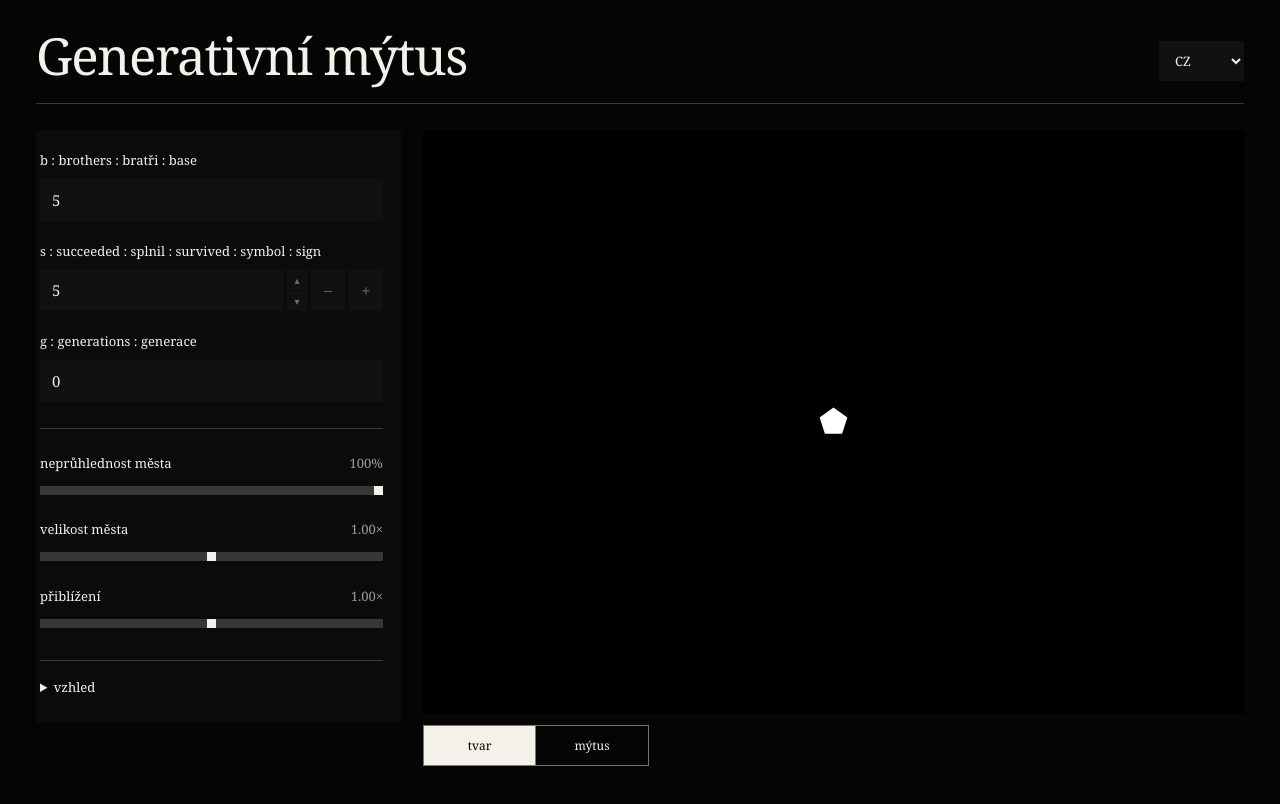
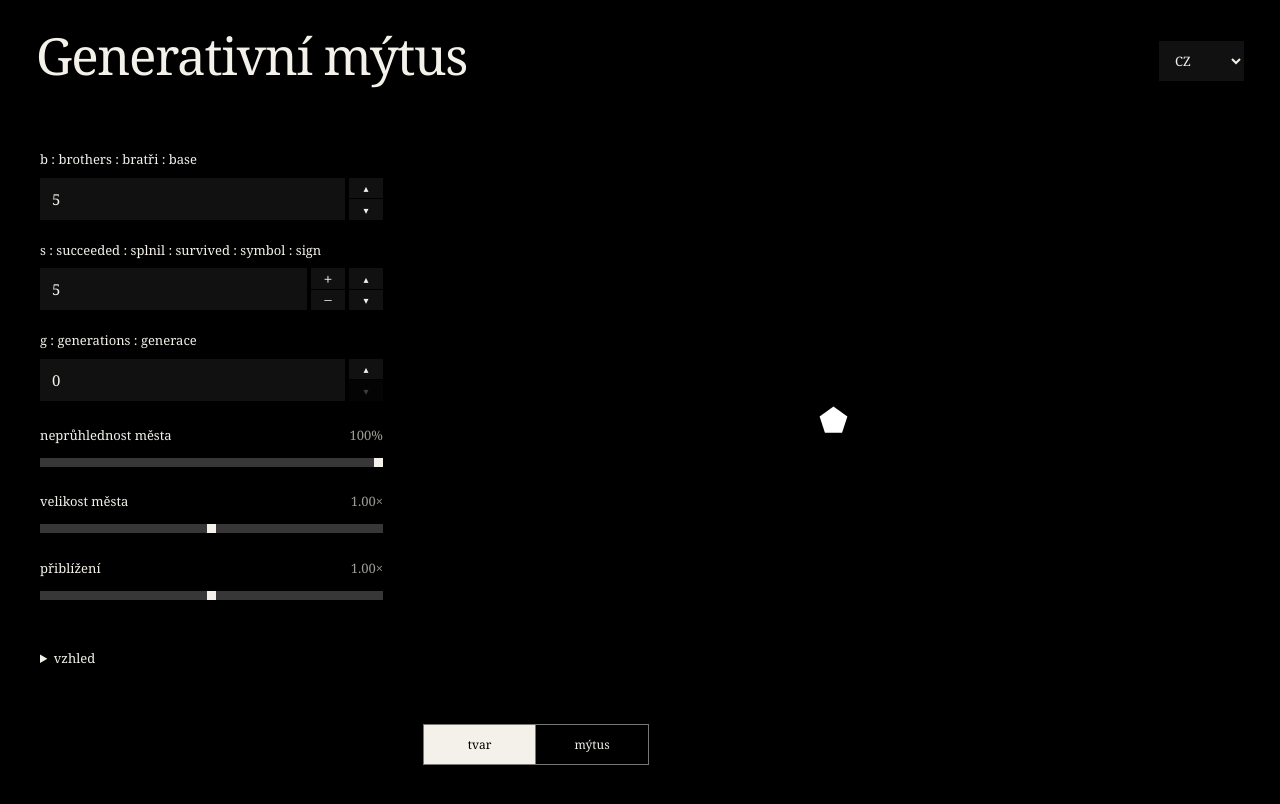
Before and after one commit to costlysignalling/generativemyth, a Next.js app: page / in a window 1280 px wide. Shown: the top 804 px of the page. Built offline with nearby package versions, Linux system fonts and the light colour scheme.

Commit message:
Unify numeric controls and remove separators

```diff
--- a/app/GenerativeMyth.tsx
+++ b/app/GenerativeMyth.tsx
@@ -24,7 +24,7 @@ const copy = {
     advanced: "vzhled",
     cityColor: "barva města",
     landColor: "barva krajiny",
-    reset: "výchozí vzhled",
+    reset: "výchozí",
     downloadSvg: "stáhnout SVG",
     downloadPng: "stáhnout PNG",
     copy: "kopírovat",
@@ -46,7 +46,7 @@ const copy = {
     advanced: "visual settings",
     cityColor: "city color",
     landColor: "land color",
-    reset: "reset appearance",
+    reset: "default",
     downloadSvg: "download SVG",
     downloadPng: "download PNG",
     copy: "copy",
@@ -68,7 +68,7 @@ const copy = {
     advanced: "Darstellung",
     cityColor: "Stadtfarbe",
     landColor: "Landfarbe",
-    reset: "Darstellung zurücksetzen",
+    reset: "Standard",
     downloadSvg: "SVG herunterladen",
     downloadPng: "PNG herunterladen",
     copy: "kopieren",
@@ -89,7 +89,7 @@ const copy = {
     advanced: "apparence",
     cityColor: "couleur de la ville",
     landColor: "couleur du paysage",
-    reset: "réinitialiser l’apparence",
+    reset: "défaut",
     downloadSvg: "télécharger le SVG",
     downloadPng: "télécharger le PNG",
     copy: "copier",
@@ -337,6 +337,13 @@ export default function GenerativeMyth() {
     setSuccessful(parseSurvivors(successfulInput, next));
   };
 
+  const stepBrothers = (direction: -1 | 1) => {
+    const next = clamp(brothers + direction, 3, 1000);
+    setBrothers(next);
+    setBrothersInput(String(next));
+    setSuccessful(parseSurvivors(successfulInput, next));
+  };
+
   const applyGenerations = (value: string) => {
     if (!/^\d+$/.test(value)) return;
     const next = Number(value);
@@ -345,6 +352,12 @@ export default function GenerativeMyth() {
 
   const commitGenerations = () => {
     const next = clamp(Number(generationsInput), 0, 10000);
+    setGenerations(next);
+    setGenerationsInput(String(next));
+  };
+
+  const stepGenerations = (direction: -1 | 1) => {
+    const next = clamp(generations + direction, 0, 10000);
     setGenerations(next);
     setGenerationsInput(String(next));
   };
@@ -409,10 +422,10 @@ export default function GenerativeMyth() {
         <aside className="control-panel">
           <label className="field">
             <span>{t.brothers}</span>
+            <div className="number-control">
               <input
-              type="number"
-              min="3"
-              max="1000"
+                inputMode="numeric"
+                type="text"
                 value={brothersInput}
                 onChange={(event) => {
                   const value = event.target.value;
@@ -424,6 +437,24 @@ export default function GenerativeMyth() {
                   if (event.key === "Enter") event.currentTarget.blur();
                 }}
               />
+              <div className="control-column arrow-column">
+                <button
+                  aria-label="Increase number of brothers"
+                  onClick={() => stepBrothers(1)}
+                  type="button"
+                >
+                  ▴
+                </button>
+                <button
+                  aria-label="Decrease number of brothers"
+                  disabled={brothers <= 3}
+                  onClick={() => stepBrothers(-1)}
+                  type="button"
+                >
+                  ▾
+                </button>
+              </div>
+            </div>
           </label>
 
           <div className="field success-field">
@@ -437,7 +468,27 @@ export default function GenerativeMyth() {
                 onChange={(event) => setSuccessfulInput(event.target.value)}
                 onBlur={() => setSuccessful(survivors)}
               />
-              <div className="success-stepper">
+              <div className="control-column math-column">
+                <button
+                  aria-label="Add lowest unused successful brother"
+                  disabled={survivors.length >= brothers}
+                  onClick={addSuccessful}
+                  title="Add lowest unused"
+                  type="button"
+                >
+                  +
+                </button>
+                <button
+                  aria-label="Remove last successful brother"
+                  disabled={survivors.length === 0}
+                  onClick={removeSuccessful}
+                  title="Remove last"
+                  type="button"
+                >
+                  −
+                </button>
+              </div>
+              <div className="control-column arrow-column">
                 <button
                   aria-label="Increase last successful brother"
                   onClick={() => stepLastSuccessful(1)}
@@ -456,33 +507,15 @@ export default function GenerativeMyth() {
                   ▾
                 </button>
               </div>
-              <button
-                aria-label="Remove last successful brother"
-                disabled={survivors.length === 0}
-                onClick={removeSuccessful}
-                title="Remove last"
-                type="button"
-              >
-                −
-              </button>
-              <button
-                aria-label="Add lowest unused successful brother"
-                disabled={survivors.length >= brothers}
-                onClick={addSuccessful}
-                title="Add lowest unused"
-                type="button"
-              >
-                +
-              </button>
             </div>
           </div>
 
           <label className="field">
             <span>{t.generations}</span>
+            <div className="number-control">
               <input
-              type="number"
-              min="0"
-              max="10000"
+                inputMode="numeric"
+                type="text"
                 value={generationsInput}
                 onChange={(event) => {
                   const value = event.target.value;
@@ -494,6 +527,24 @@ export default function GenerativeMyth() {
                   if (event.key === "Enter") event.currentTarget.blur();
                 }}
               />
+              <div className="control-column arrow-column">
+                <button
+                  aria-label="Increase generations"
+                  onClick={() => stepGenerations(1)}
+                  type="button"
+                >
+                  ▴
+                </button>
+                <button
+                  aria-label="Decrease generations"
+                  disabled={generations <= 0}
+                  onClick={() => stepGenerations(-1)}
+                  type="button"
+                >
+                  ▾
+                </button>
+              </div>
+            </div>
           </label>
 
           <div className="rule" />
--- a/app/globals.css
+++ b/app/globals.css
@@ -1,6 +1,6 @@
 :root {
-  --black: #050505;
-  --panel: #0b0b0b;
+  --black: #000000;
+  --panel: #000000;
   --field: #111111;
   --white: #f3f1ea;
   --muted: #9b9b96;
@@ -48,7 +48,7 @@ button {
   gap: 28px;
   margin-bottom: 26px;
   padding-bottom: 22px;
-  border-bottom: 1px solid var(--line);
+  border-bottom: 0;
 }
 
 h1 {
@@ -159,7 +159,6 @@ fieldset.field {
   line-height: 1.35;
 }
 
-.field input[type="number"],
 .field input[type="text"] {
   width: 100%;
   height: 42px;
@@ -179,49 +178,56 @@ fieldset.field {
 
 .success-vector {
   display: grid;
-  grid-template-columns: minmax(0, 1fr) 20px 34px 34px;
+  grid-template-columns: minmax(0, 1fr) 34px 34px;
   gap: 4px;
 }
 
-.success-vector button {
+.number-control {
+  display: grid;
+  grid-template-columns: minmax(0, 1fr) 34px;
+  gap: 4px;
+}
+
+.control-column {
+  display: grid;
+  grid-template-rows: 1fr 1fr;
+  gap: 1px;
+  width: 34px;
+}
+
+.control-column button {
   min-width: 0;
-  height: 42px;
+  width: 34px;
+  height: auto;
+  min-height: 0;
   padding: 0;
   border: 0;
   border-radius: 0;
-  color: #6f6f6b;
+  color: var(--white);
   background: var(--field);
   cursor: pointer;
-  font-size: 17px;
+  font-size: 10px;
   line-height: 1;
 }
 
-.success-vector button:hover:not(:disabled) {
-  color: #a3a39e;
+.control-column button:hover:not(:disabled) {
+  color: var(--white);
   background: #181818;
 }
 
-.success-vector button:disabled {
+.control-column button:disabled {
   cursor: default;
   opacity: 0.25;
 }
 
-.success-stepper {
-  display: grid;
-  grid-template-rows: 1fr 1fr;
-  gap: 1px;
-}
-
-.success-stepper button {
-  height: auto;
-  min-height: 0;
-  font-size: 10px;
+.math-column button {
+  font-size: 16px;
 }
 
 .rule {
-  height: 1px;
+  height: 0;
   margin: 26px 0;
-  background: var(--line);
+  background: transparent;
 }
 
 .range-field > span {
@@ -287,7 +293,7 @@ input[type="range"]::-moz-range-thumb {
 
 .advanced {
   margin-top: 28px;
-  border-top: 1px solid var(--line);
+  border-top: 0;
 }
 
 .advanced summary {
```
Also changed, not shown: archive/GenerativeMyth.html (+2 -2 lines), archive/SHA256SUMS.txt, 1 other file (tests, documents, lock files or other folders). Lines whose indentation alone changed are shown as unchanged.
